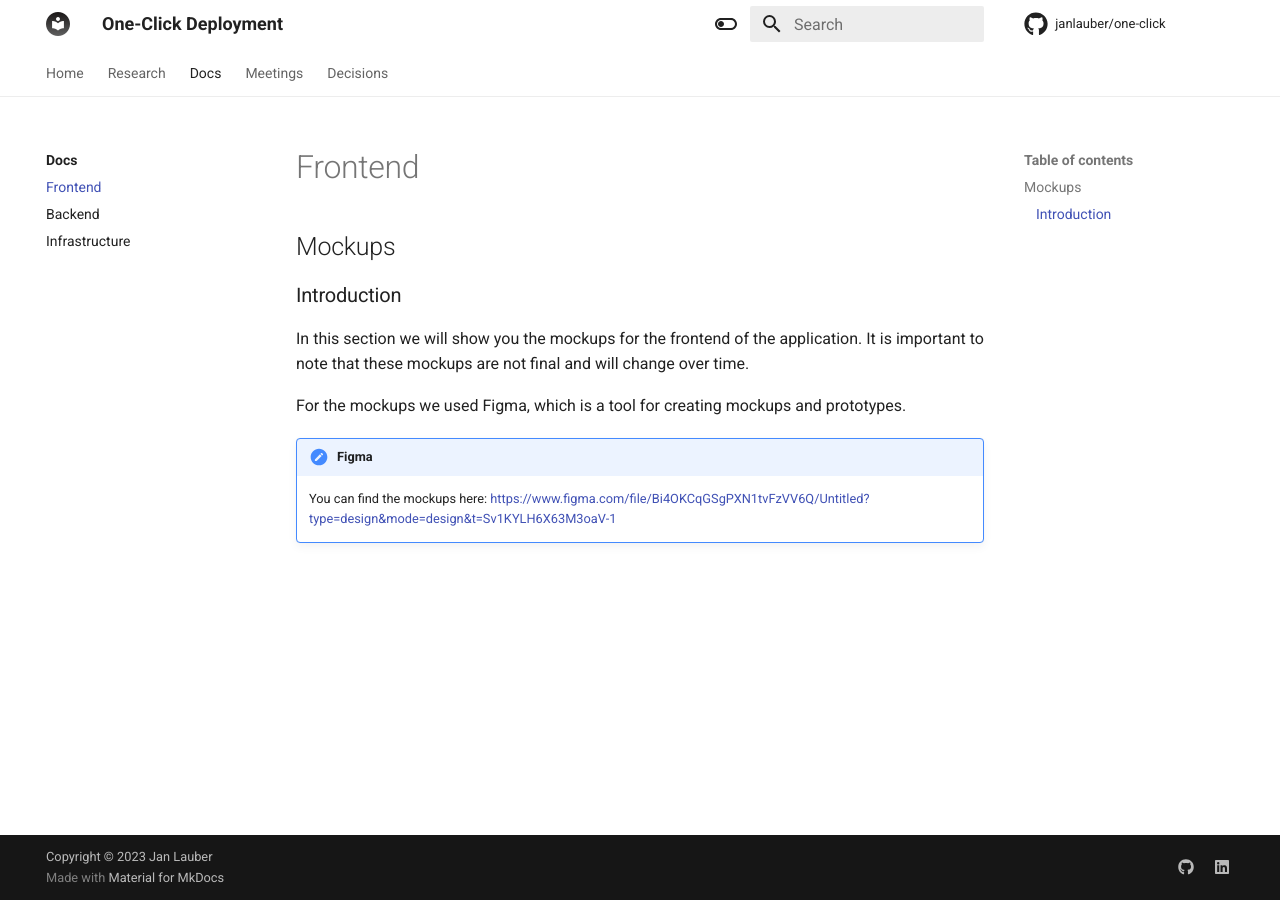
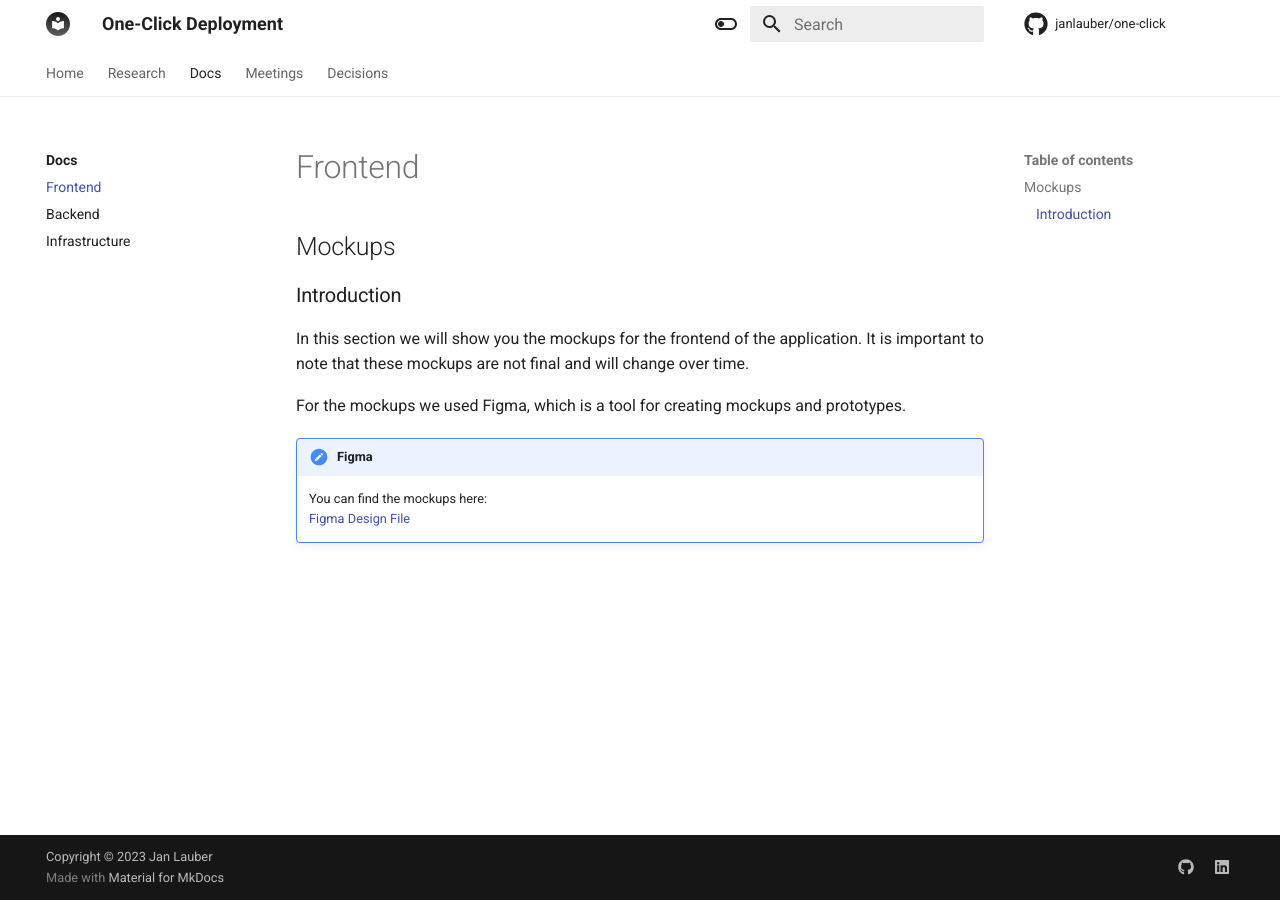
Before and after one commit to janlauber/one-click, an MkDocs documentation site: the page built from docs/docs/frontend.md, in a window 1280 px wide. Built offline with MkDocs 1.6.1 and Material for MkDocs 9.7.7, drawn with Linux system fonts in a browser that asks for light colours; comment, search, counter and statistics services are not loaded.

```diff
--- a/docs/docs/frontend.md
+++ b/docs/docs/frontend.md
@@ -11,4 +11,4 @@ For the mockups we used Figma, which is a tool for creating mockups and prototyp
 
 !!! note "Figma"
     You can find the mockups here:
-    <https://www.figma.com/file/Bi4OKCqGSgPXN1tvFzVV6Q/Untitled?type=design&mode=design&t=Sv1KYLH6X63M3oaV-1>
+    [Figma Design File](https://www.figma.com/file/Bi4OKCqGSgPXN1tvFzVV6Q/Untitled?type=design&mode=design&t=Sv1KYLH6X63M3oaV-1)
```
